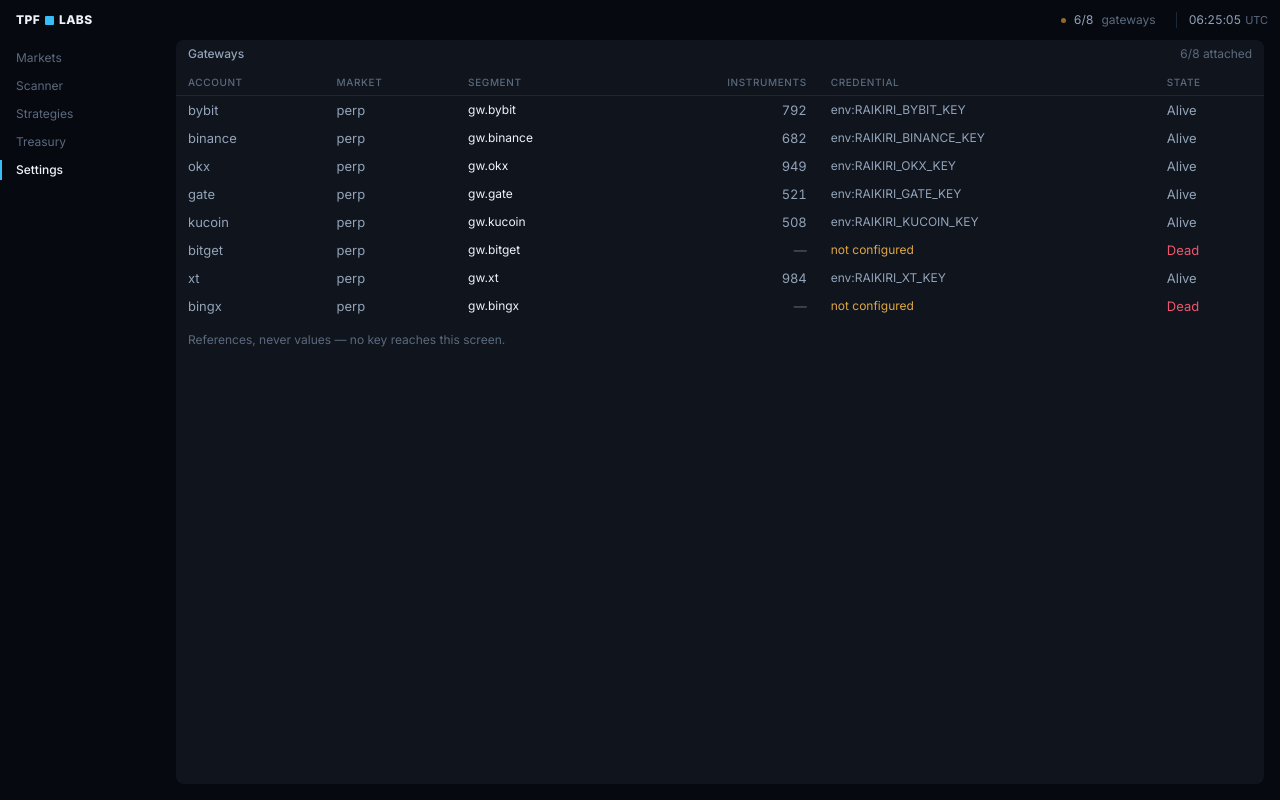
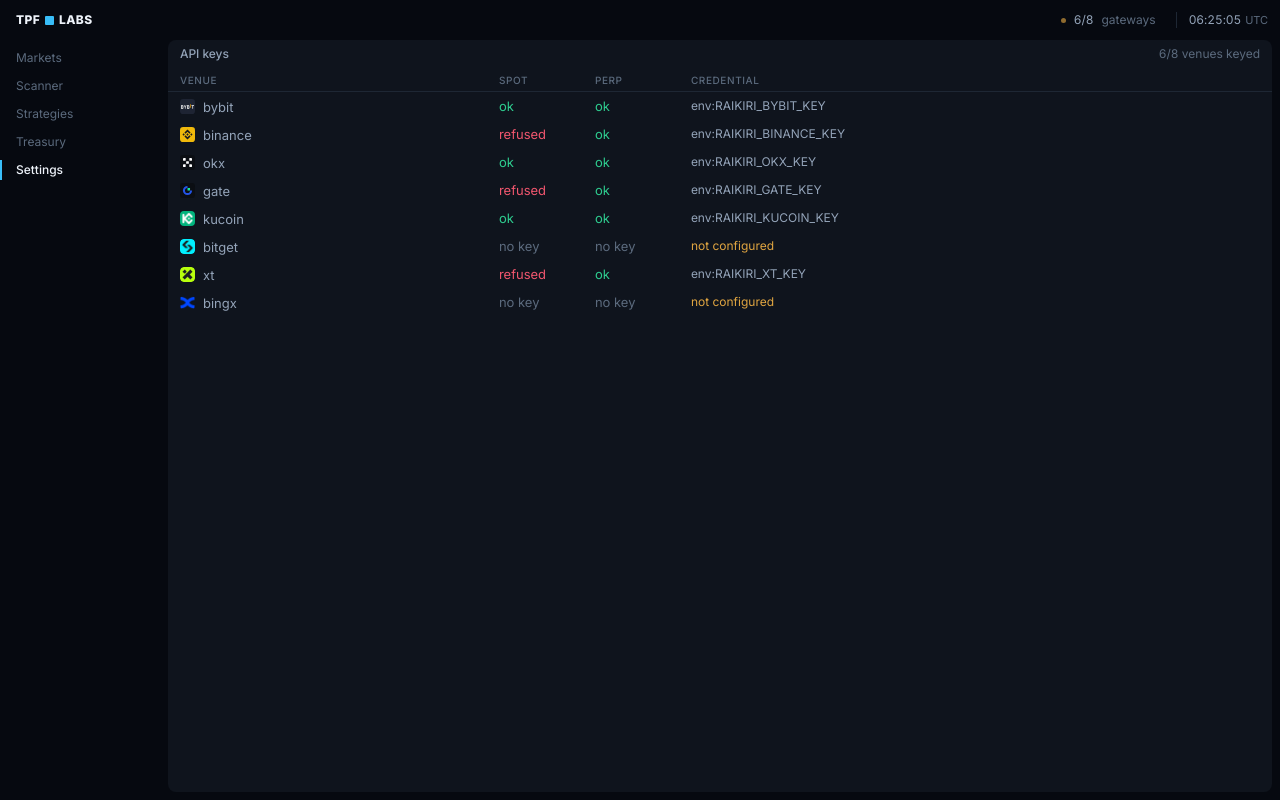
Before and after one commit to TeachPenguinsFly/raikiri, a React (Vite) app in the folder frontend/: page /settings in a window 1280 px wide. Built offline with nearby package versions, Linux system fonts and the light colour scheme.

Commit message:
take the explanatory prose off the settings screen

```diff
--- a/frontend/src/pages/SettingsPage.tsx
+++ b/frontend/src/pages/SettingsPage.tsx
@@ -1,14 +1,30 @@
 import { PanelHeader } from '@/components/shared/PanelHeader'
-import { StatusBadge } from '@/components/shared/StatusBadge'
-import { enterDelay, useEntranceOnce } from '@/lib/entrance'
-import { cn } from '@/lib/utils'
-import { useGateways } from '@/mock/data'
+import { Venue } from '@/components/shared/Venue'
+import { VENUES } from '@/mock/data'
 
-/** How a credential reaches a gateway. A REFERENCE, never a value.
+/** Which markets a venue's key actually opens.
  *
- *  This screen shows the reference and nothing else, because the value is not
- *  something the terminal is ever given: a secret that reaches the browser has
- *  been in a process, a log and a devtools panel on the way. */
+ *  The screen used to report a state, an instrument count and a segment path —
+ *  three facts about a process, none of which is the question anyone opens
+ *  Settings to ask. That question is: can I trade this venue, and on which
+ *  markets. A key is per venue and the permissions are per market, so the grid
+ *  is venue by market and nothing else. */
+const MARKETS = ['spot', 'perp'] as const
+type Market = (typeof MARKETS)[number]
+
+/** `null` where the venue has no key at all — which is a different fact from a
+ *  key that is present and refused, and the two get different words. */
+const KEYS: Record<string, Partial<Record<Market, boolean>> | null> = {
+  bybit: { spot: true, perp: true },
+  binance: { spot: false, perp: true },
+  okx: { spot: true, perp: true },
+  gate: { spot: false, perp: true },
+  kucoin: { spot: true, perp: true },
+  bitget: null,
+  xt: { spot: false, perp: true },
+  bingx: null,
+}
+
 const SOURCES: Record<string, string> = {
   bybit: 'env:RAIKIRI_BYBIT_KEY',
   binance: 'env:RAIKIRI_BINANCE_KEY',
@@ -19,64 +35,59 @@
 }
 
 export function SettingsPage() {
-  const gateways = useGateways()
-  const entering = useEntranceOnce(true, 'settings')
+  const working = VENUES.filter((v) => KEYS[v] !== null && KEYS[v] !== undefined).length
 
   return (
-    <div className="flex h-full min-h-0 flex-col gap-2 p-2 pt-0">
+    <div className="flex h-full min-h-0 flex-col gap-2">
       <section className="panel flex min-h-0 flex-1 flex-col">
         <PanelHeader
-          title="Gateways"
+          title="API keys"
           right={
-            <span className="meta num">
-              {gateways.filter((g) => g.alive).length}/{gateways.length} attached
+            <span className="meta">
+              {working}/{VENUES.length} venues keyed
             </span>
           }
         />
         <div className="min-h-0 flex-1 overflow-auto">
           <table className="w-full border-collapse text-sm whitespace-nowrap">
             <thead className="sticky top-0 z-10 bg-panel">
-            <tr className="h-7 shadow-[inset_0_-1px_0_0_var(--color-line)]">
-              <th className="col-head px-3 text-left">Account</th>
-              <th className="col-head px-3 text-left">Market</th>
-              <th className="col-head px-3 text-left">Segment</th>
-              <th className="col-head px-3 text-right">Instruments</th>
+              <tr className="h-6 shadow-[inset_0_-1px_0_0_var(--color-line)]">
+                <th className="col-head px-3 text-left">Venue</th>
+                {MARKETS.map((m) => (
+                  <th key={m} className="col-head w-24 px-3 text-left">
+                    {m}
+                  </th>
+                ))}
                 <th className="col-head px-3 text-left">Credential</th>
-              <th className="col-head px-3 text-left">State</th>
               </tr>
             </thead>
             <tbody>
-            {gateways.map((g, i) => (
-              <tr
-                key={g.account}
-                style={entering ? enterDelay(i) : undefined}
-                className={cn('row', entering && 'enter-fade-up')}
-              >
-                <td className="px-3 text-fg-mid">{g.venue}</td>
-                <td className="px-3 text-fg-mid">{g.market}</td>
-                {/* One segment per (venue, market), and perp is the unsuffixed
-                    default — so the path a reader sees here is the path on disk. */}
-                <td className="px-3 text-xs text-fg">gw.{g.account}</td>
-                <td className={cn('num px-3 text-right', g.alive ? 'text-fg-mid' : 'text-fg-dim')}>
-                  {g.alive ? g.instruments : '—'}
+              {VENUES.map((venue) => {
+                const key = KEYS[venue]
+                return (
+                  <tr key={venue} className="row">
+                    <td className="px-3">
+                      <Venue venue={venue} />
                     </td>
-                <td className="px-3 text-xs text-fg-mid">
-                  {SOURCES[g.venue] ?? (
-                    <span className="text-amber">not configured</span>
+                    {MARKETS.map((m) => (
+                      <td key={m} className="px-3">
+                        {key === null || key === undefined ? (
+                          <span className="text-fg-dim">no key</span>
+                        ) : key[m] === true ? (
+                          <span className="text-up">ok</span>
+                        ) : (
+                          <span className="text-down">refused</span>
                         )}
                       </td>
-                <td className="px-3">
-                  <StatusBadge status={g.alive ? 'alive' : 'dead'} />
+                    ))}
+                    <td className="px-3 text-xs text-fg-mid">
+                      {SOURCES[venue] ?? <span className="text-amber">not configured</span>}
                     </td>
                   </tr>
-            ))}
+                )
+              })}
             </tbody>
           </table>
-        {/* Said once, under the column it is about, rather than pinned to the
-            bottom of a panel three hundred pixels below it. */}
-        <p className="px-3 pt-3 text-xs text-fg-dim">
-          References, never values — no key reaches this screen.
-        </p>
         </div>
       </section>
     </div>
```
Lines whose indentation alone changed are shown as unchanged.
